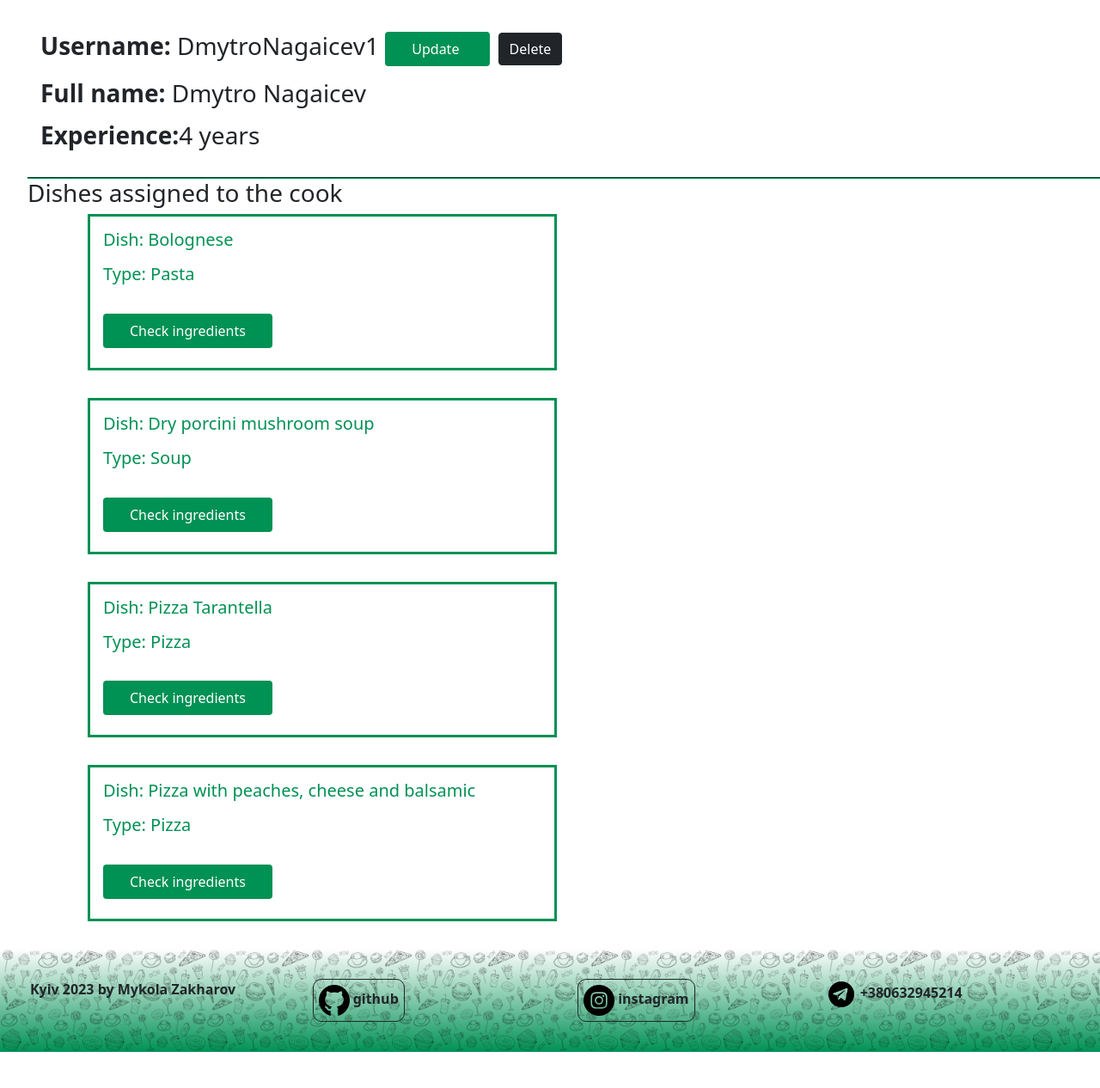
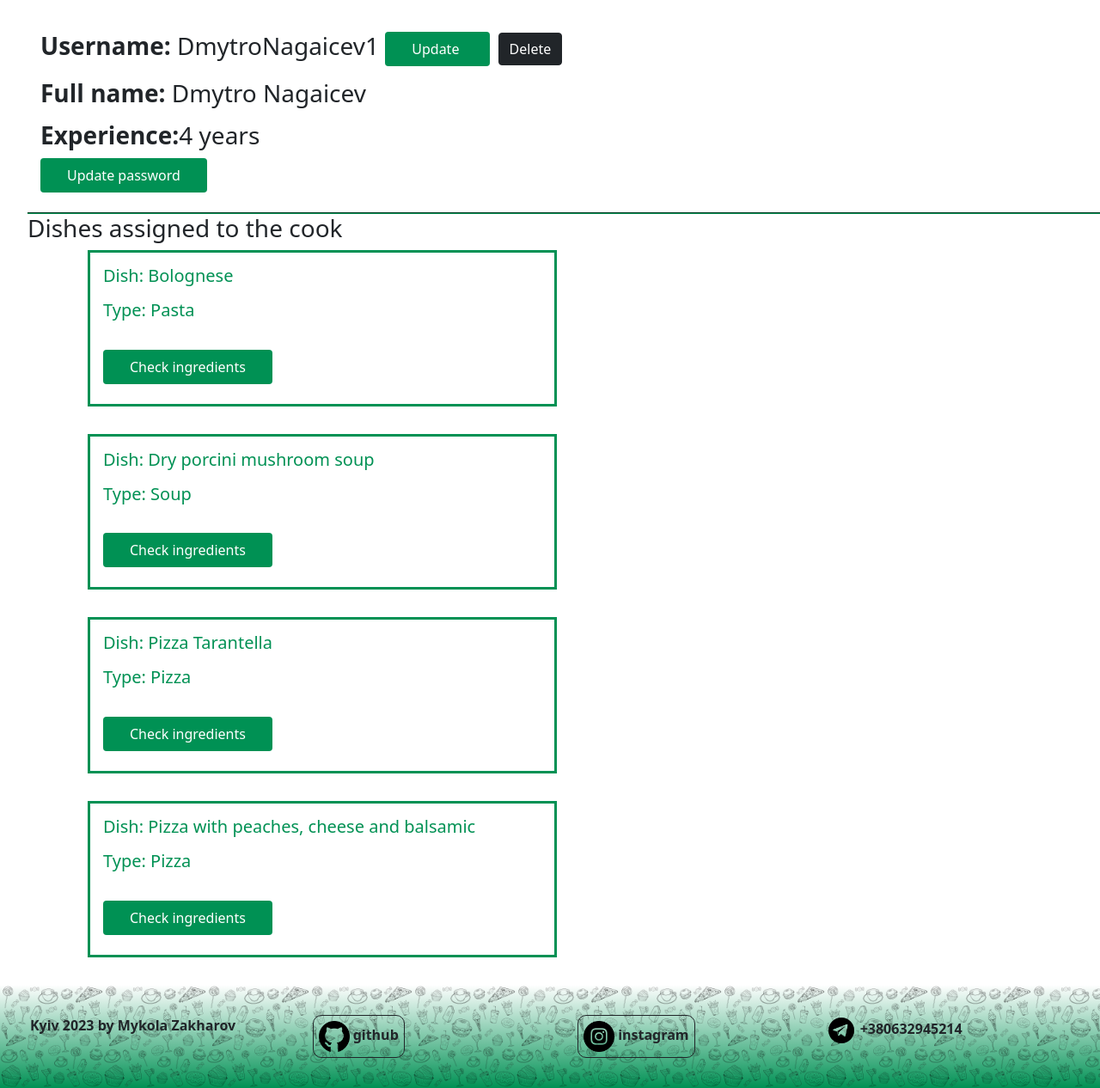
Before and after one commit to KolyaZakharov/Restaurant-Kitchen-Service, a Django app: page /cook/9/ in a window 1280 px wide. Shown: the part 154-1420 px from the top of the page at 86% size. Before the commit the page ends 1378 px from the top, so only its background shows below. Run offline with Django 4.2, Linux system fonts and the light colour scheme; a user stored in the database is signed in; data comes from the database, SQL or seed files in the repository; some libraries are stand-ins or nearby versions.

Commit message:
added a separate page, view, form, template and url for change password, modifaed footer in style.css

```diff
--- a/restaurant_kitchen/urls.py
+++ b/restaurant_kitchen/urls.py
@@ -1,4 +1,5 @@
-from django.urls import path
+from django.contrib.auth.views import PasswordChangeView
+from django.urls import path, include
 
 from restaurant_kitchen.views import (
     index,
@@ -22,6 +23,7 @@
     CookDeleteView,
     CookUpdateView,
     ToggleAssignToDish,
+    CookUpdatePasswordView,
 )
 
 urlpatterns = [
@@ -121,6 +123,11 @@
         name="cook-update"
     ),
     path(
+        "cook/<int:pk>/update-password/",
+        CookUpdatePasswordView.as_view(),
+        name="cook-update-password",
+    ),
+    path(
         "cook/<int:pk>/delete/",
         CookDeleteView.as_view(),
         name="cook-delete"
--- a/restaurant_kitchen/views.py
+++ b/restaurant_kitchen/views.py
@@ -9,6 +9,8 @@
     DishForm,
     CookForm,
     CookSearchForm,
+    CookUpdateForm,
+    CookUpdatePasswordForm,
 )
 from restaurant_kitchen.mixins import SearchMixin
 
@@ -170,8 +172,14 @@
 
 class CookUpdateView(LoginRequiredMixin, generic.UpdateView):
     model = Cook
-    form_class = CookForm
+    form_class = CookUpdateForm
     template_name = "restaurant_kitchen/cook_form.html"
+
+
+class CookUpdatePasswordView(LoginRequiredMixin, generic.UpdateView):
+    model = Cook
+    template_name = "restaurant_kitchen/cook_update_password_form.html"
+    form_class = CookUpdatePasswordForm
 
 
 class CookDeleteView(LoginRequiredMixin, generic.DeleteView):
--- a/static/css/style.css
+++ b/static/css/style.css
@@ -230,3 +230,9 @@
   height: max-content;
   background: var(--color6);
 }
+.content-zkh {
+  min-height: calc(100vh - 70px);
+}
+.footer-zkh {
+  height: 50px;
+}
--- a/templates/base.html
+++ b/templates/base.html
@@ -13,21 +13,24 @@
   <title>Welcome to kitchen</title>
 </head>
 <body >
+<div class="content-zkh">
   {% block sidebar %}
     {% include "includes/sidebar.html" %}
   {% endblock %}
 
-
-{% block content %}
-
-{% endblock %}
+  {% block content %}{% endblock %}
 
   {% block pagination %}
     {% include "includes/pagination.html" %}
   {% endblock %}
+</div>
+<div class="footer-zkh" >
   {% block footer %}
     {% include "includes/footer.html" %}
   {% endblock %}
+</div>
+
+
 <script src="https://cdn.jsdelivr.net/npm/bootstrap@5.3.0-alpha1/dist/js/bootstrap.bundle.min.js" integrity="sha384-w76AqPfDkMBDXo30jS1Sgez6pr3x5MlQ1ZAGC+nuZB+EYdgRZgiwxhTBTkF7CXvN" crossorigin="anonymous"></script>
 </body>
 </html>
--- a/templates/includes/sidebar.html
+++ b/templates/includes/sidebar.html
@@ -1,19 +1,4 @@
-{#<ul class="sidebar-nav list-group">#}
-{##}
-{#  {% if user.is_authenticated %}#}
-{#    <li class="list-group-item">User: <a href="{{ user.get_absolute_url }}">{{ user.get_username }}</a></li>#}
-{#    <li class="list-group-item"><a href="{% url 'logout'%}?next={{request.path}}">Logout</a></li>#}
-{#  {% else %}#}
-{#    <li class="list-group-item"><a href="{% url 'login'%}?next={{request.path}}">Login</a></li>#}
-{#  {% endif %}#}
-{#  <br>#}
-{##}
-{#  <li class="list-group-item"><a href="{% url 'restaurant_kitchen:index' %}">Home</a></li>#}
-{#  <li class="list-group-item"><a href="{% url 'restaurant_kitchen:cook-list' %}">All cooks</a></li>#}
-{#  <li class="list-group-item"><a href="{% url 'restaurant_kitchen:dish-list' %}">All dishes</a></li>#}
-{#  <li class="list-group-item"><a href="{% url 'restaurant_kitchen:dish-type-list' %}">Types of dish</a></li>#}
-{#  <li class="list-group-item"><a href="{% url 'restaurant_kitchen:ingredient-list' %}">All ingredients</a></li>#}
-{#</ul>#}
+
 {% load static %}
 <nav class="navbar navbar-expand-lg navbar-light navbar2">
       <div class="container-fluid ">
--- a/templates/restaurant_kitchen/cook_detail.html
+++ b/templates/restaurant_kitchen/cook_detail.html
@@ -26,21 +26,17 @@
       <strong>Experience:</strong>{{ cook.years_of_experience }} years
     </h3>
   </p>
+  <p>
+    <a href="{% url 'restaurant_kitchen:cook-update-password' pk=cook.id %}" class="btn btn-itd2">
+      Update password
+    </a>
+  </p>
   </div>
 
   <div class="ml-4 ">
     <h3>Dishes assigned to the cook</h3>
     <div class="container">
       {% for dish in cook.dishes.all %}
-{#        <div class="items ">#}
-{#          <p class="text-white">#}
-{#            <strong>Dish:</strong>  {{ dish.name }}#}
-{#          </p>#}
-{#          <p class="text-white">#}
-{#            <strong>Type:</strong>  {{ dish.dish_type }}#}
-{#          </p>#}
-{#          <a class="btn btn-itd2" href="{% url 'restaurant_kitchen:dish-detail' pk=dish.id %}">Check ingredients</a>#}
-{#        </div>#}
         <div class="row mb-4 forwhom2">
           <div class="col-md-6 col-sm-12">
             <h5 class="text-left">
@@ -49,7 +45,6 @@
               <br>
               <p><a class="btn btn-itd2" href="{% url 'restaurant_kitchen:dish-detail' pk=dish.id %}">Check ingredients</a></p>
             </h5>
-
           </div>
         </div>
 
--- a/templates/restaurant_kitchen/dish_detail.html
+++ b/templates/restaurant_kitchen/dish_detail.html
@@ -41,7 +41,7 @@
           <input type="submit" value="Delete me from this dish" class="btn btn-itd2 link-to-page">
           {% else %}
             <br>
-          <input type="submit" value="Assign me from this dish" class="btn btn-itd2 link-to-page">
+          <input type="submit" value="Assign me to this dish" class="btn btn-itd2 link-to-page">
           {% endif %}
         </form>
 
```
Also changed, not shown: restaurant_kitchen/forms.py (+22 -1 lines), restaurant_kitchen/models.py (+4 -5 lines), templates/restaurant_kitchen/cook_update_password_form.html (added, +14 -0 lines). Lines whose indentation alone changed are shown as unchanged.
